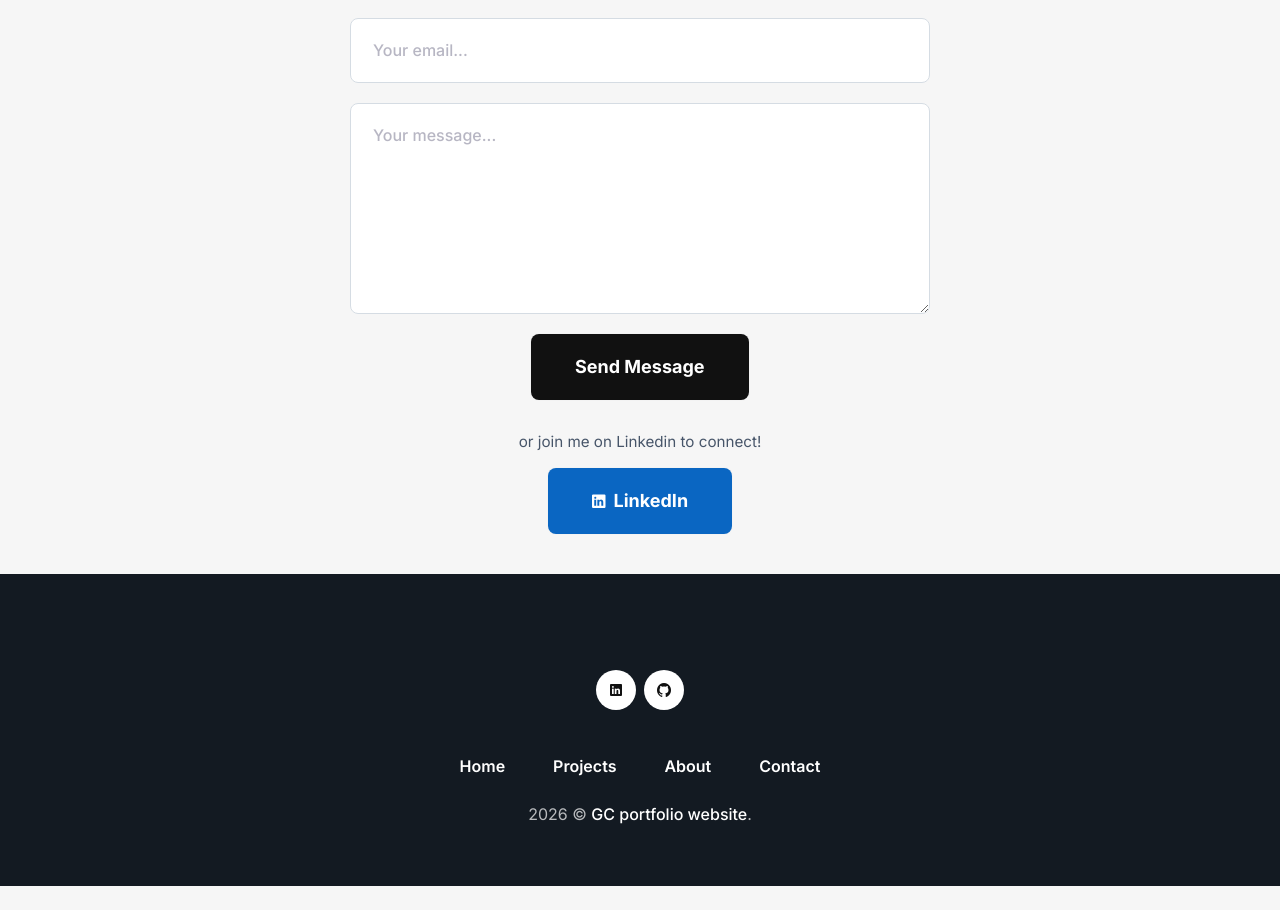
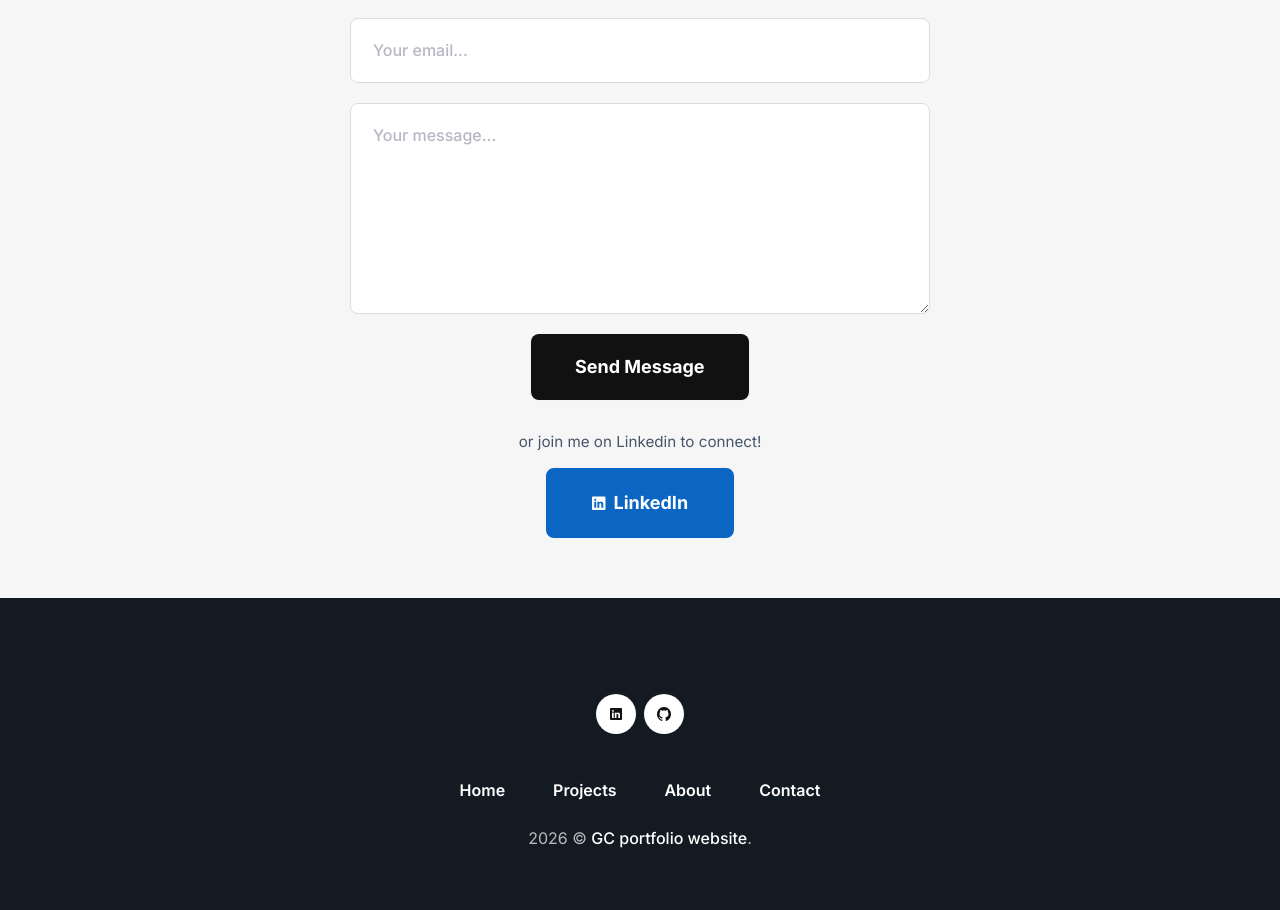
Before and after one commit to gcasarin/gcasarin.github.io, a Jekyll site: the page built from index.html, in a window 1280 px wide. Shown: the part 2206-3116 px from the top of the page. Built offline with Jekyll 4.4.1, drawn with Linux system fonts in a browser that asks for light colours; before the commit the page ends 3092 px from its top, so only the background shows below that.

Commit message:
Refactor LinkedIn button styles in main.css
Updated LinkedIn button styles for better visibility and consistency.

```diff
--- a/assets/css/main.css
+++ b/assets/css/main.css
@@ -4398,21 +4398,27 @@ section,
   justify-content: center;
   gap: 8px;
   background-color: #0A66C2;
-  border-color: #0A66C2;
-  color: #ffffff;
+  border: 2px solid #0A66C2;
+  color: #ffffff !important;
+  font-weight: 700 !important;
   text-decoration: none;
   transition: background-color 0.2s ease, border-color 0.2s ease, transform 0.2s ease;
+}
+
+.c-contact-form__linkedin-btn span,
+.c-contact-form__linkedin-btn i {
+  color: #ffffff !important;
+  font-weight: 700 !important;
 }
 
 .c-contact-form__linkedin-btn:hover,
 .c-contact-form__linkedin-btn:focus {
   background-color: #004182;
   border-color: #004182;
-  color: #ffffff;
+  color: #ffffff !important;
   text-decoration: none;
   transform: translateY(-1px);
 }
-
 
 /* Gestione pagina Contact */
 .contact-linkedin-split {
@@ -4444,6 +4450,12 @@ section,
   max-width: 440px;
   height: auto;
   border-radius: 14px;
-  object-fit: cover;
+  display: block;
+  margin: 0 auto;
   box-shadow: 0 12px 28px rgba(15, 23, 42, 0.12);
 }
+
+/* Spazio extra sotto il contact form */
+.c-contact-form {
+  margin-bottom: 60px;
+}
```
